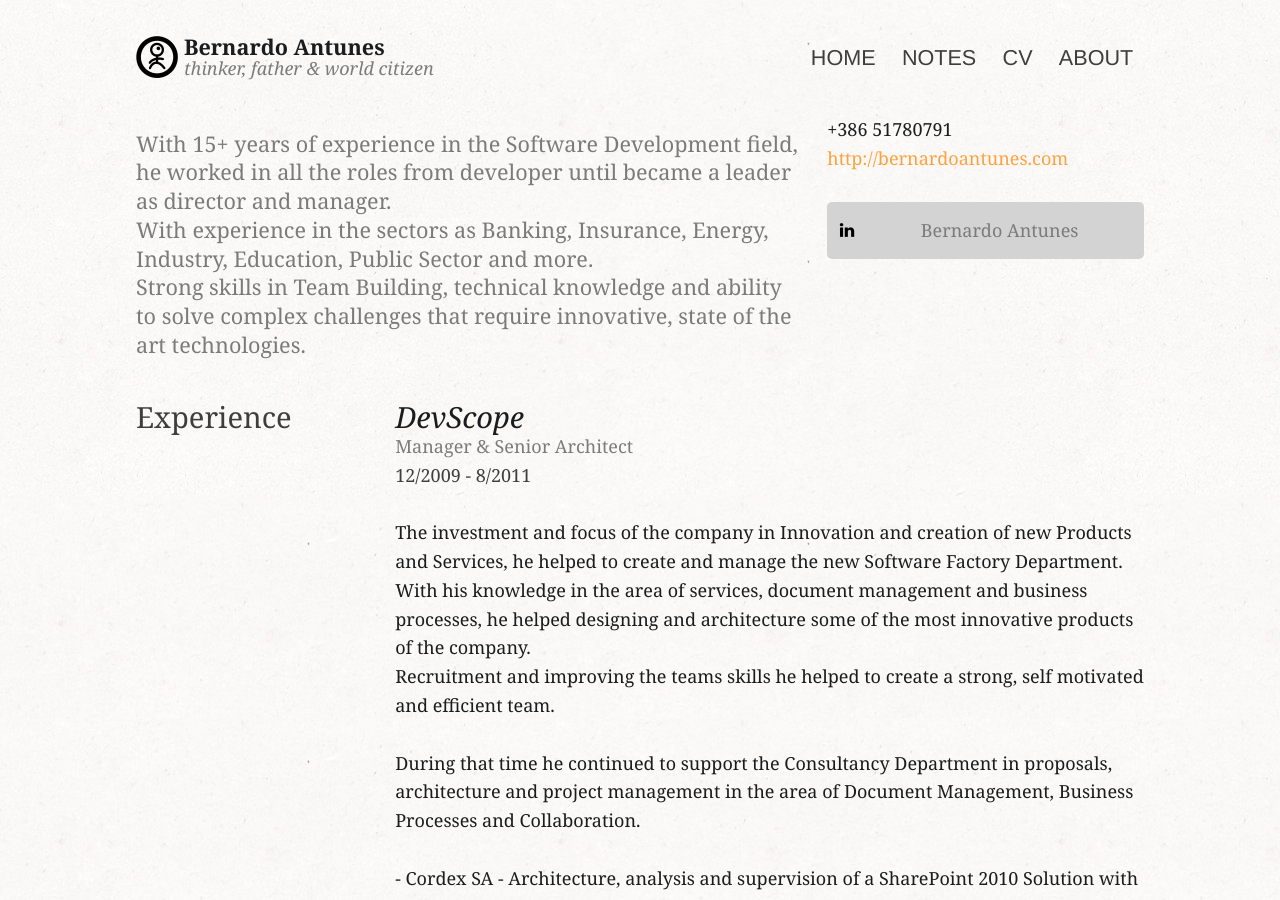
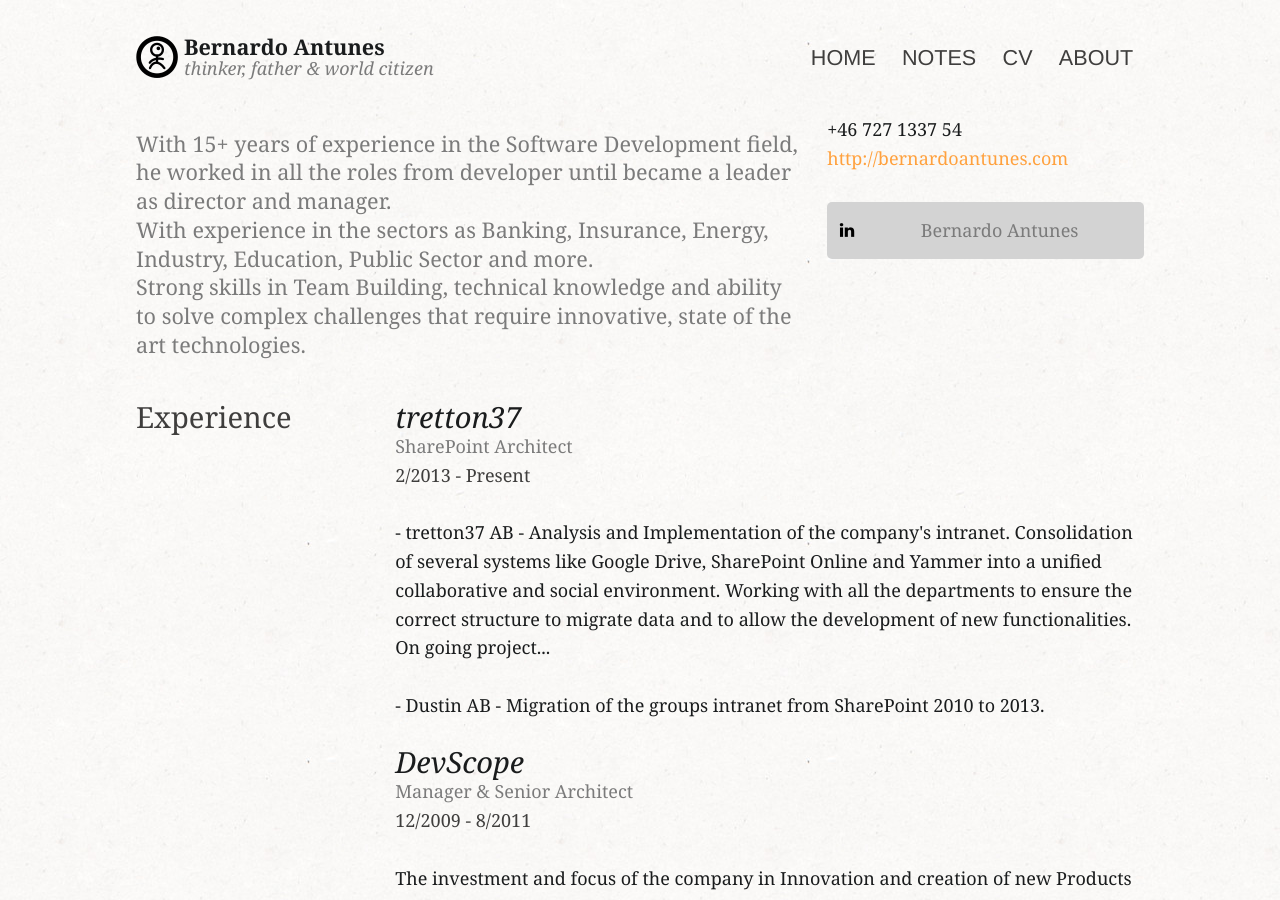
Before and after one commit to bernardoantunes/bernardoantunes.github.com, a Jekyll site: the page built from cv/index.html, in a window 1280 px wide and 900 px high. Built offline with Jekyll 4.4.1, drawn with Linux system fonts in a browser that asks for light colours; nearby versions of some CDN libraries.

Commit message:
CV Update - Add tretton37 and Projects

```diff
--- a/cv/index.html
+++ b/cv/index.html
@@ -11,7 +11,7 @@
                     </div>
                     <div id="cv-links">
                         <ul>
-                            <li>+386 51780791</li>
+                            <li>+46 727 1337 54</li>
                             <li><a href="http://bernardoantunes.com" target="_blank">http://bernardoantunes.com</a></li>
                         </ul>
                         <a id="linkedin-button" href="http://www.linkedin.com/in/bernardoantunes" target="_blank">Bernardo Antunes</a>
@@ -71,6 +71,22 @@
                 <section id="cv-exp" data-bind="with: positions">
                     <div class="cv-exp-title">Experience</div>
                     <div class="cv-exp-list">
+                        <div class="cv-exp-item">
+                            <div class="cv-exp-item-header">
+                                <div class="cv-exp-item-header-company" data-bind="text: name">tretton37</div>
+                                <div class="cv-exp-item-header-role" data-bind="text: title">SharePoint Architect</div>
+                                <div class="cv-exp-item-header-date">
+                                    <span data-bind="text: month">2</span>/<span data-bind="text: year">2013</span>
+                                    -
+                                    Present
+                                </div>
+                            </div>
+                            <div class="cv-exp-item-details" data-bind="text: summary">
+                                - tretton37 AB - Analysis and Implementation of the company's intranet. Consolidation of several systems like Google Drive, SharePoint Online and Yammer into a unified collaborative and social environment. Working with all the departments to ensure the correct structure to migrate data and to allow the development of new functionalities. On going project...<br>
+                                <br>
+                                - Dustin AB - Migration of the groups intranet from SharePoint 2010 to 2013.
+                            </div>
+                        </div>
                         <div class="cv-exp-item">
                             <div class="cv-exp-item-header">
                                 <div class="cv-exp-item-header-company" data-bind="text: name">DevScope</div>
```
